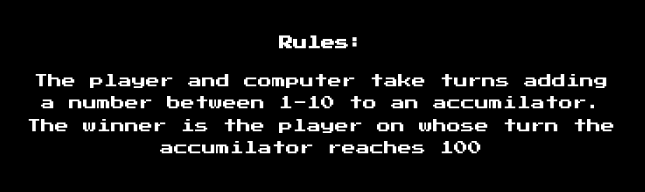
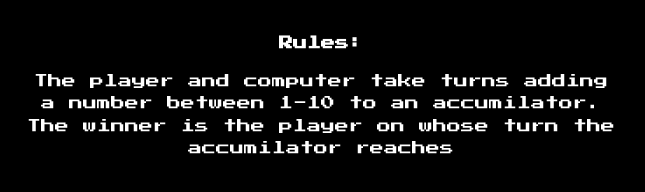
Before and after one commit to Kewal-Ghosalkar/100Game, a plain HTML site: page index.html in a window 1280 px wide. Shown: the part 314-506 px from the top of the page, without its empty margins (319-964 px from the left). Drawn offline with Linux system fonts and the light colour scheme.

Commit message:
Testing Git

```diff
--- a/index.html
+++ b/index.html
@@ -15,7 +15,7 @@
         <h3 id = "rules1-txt">Rules: </h3>
         <p id = "rules2-txt">
             The player and computer take turns adding a number  between 1-10 to an accumilator.
-            The winner is the player on whose turn the accumilator reaches 100
+            The winner is the player on whose turn the accumilator reaches
         </p>
         <script src = "index.js"></script>
     </body>
```
